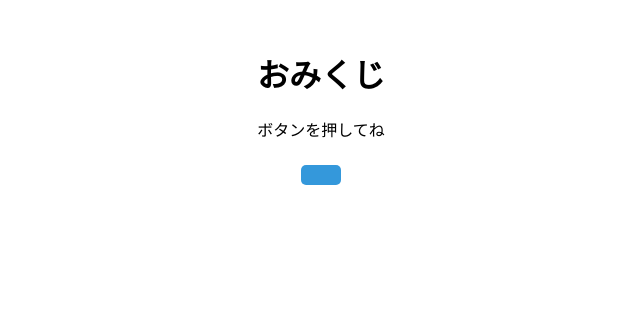
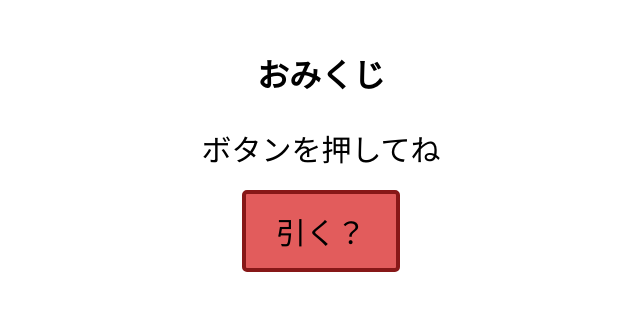
Before and after one commit to nemusheep/omikuji, a plain HTML site: page index.html in a window 1280 px wide. Shown: the whole page, without its empty margins (319-959 px from the left). Drawn offline with Linux system fonts and the light colour scheme.

Commit message:
button etc. edited

```diff
--- a/index.html
+++ b/index.html
@@ -10,31 +10,36 @@
       font-family: Arial, sans-serif;
       text-align: center;
       margin: 50px;
+      background-size: cover;
     }
 
     #randomText {
       margin-bottom: 20px;
+      font-size: 30px;
     }
 
     #randomButton {
-      padding: 10px 20px;
-      font-size: 16px;
-      background-color: #3498db;
+      padding: 15px 30px;
+      font-size: 30px;
+      background-color: #e25c5c;
       color: #000000;
-      border: none;
+      border: 0.3rem solid;
+      border-color: #871818;
       cursor: pointer;
       border-radius: 5px;
     }
 
     #randomButton:hover {
-      background-color: #68b9ef;
+      background-color: #ed8989;
+      color: #333333;
+      border-color: #ab3e3e;
     }
   </style>
 </head>
 <body>
   <h1>おみくじ</h1>
   <p id="randomText"></p>
-  <button id="randomButton" onclick="displayRandomText()"></button>
+  <button id="randomButton" onmouseover="changeButtonText()" onclick="displayRandomText()">引く？</button>
 
   <script>
     // ランダムな文章のリスト
@@ -54,6 +59,11 @@
       document.getElementById("randomText").textContent = randomText;
     }
 
+    // ボタンのテキストを変更する関数
+    function changeButtonText() {
+      document.getElementById("randomButton").textContent = "引く！";
+    }
+
     // ページが読み込まれたときに初回表示
     document.getElementById("randomText").textContent = "ボタンを押してね";
   </script>
```
